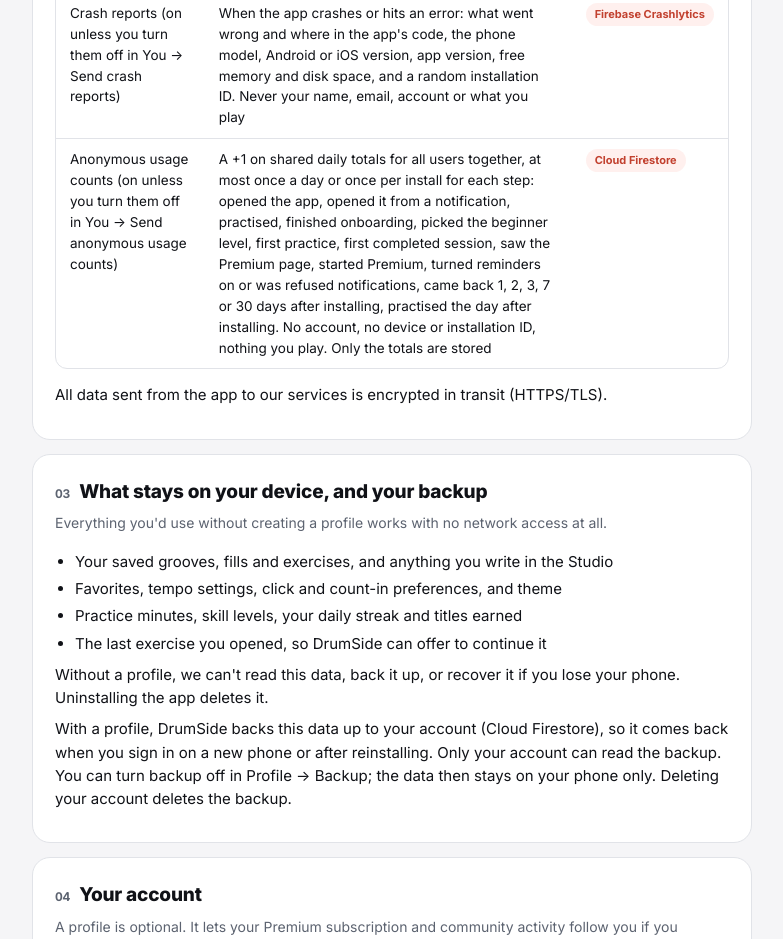
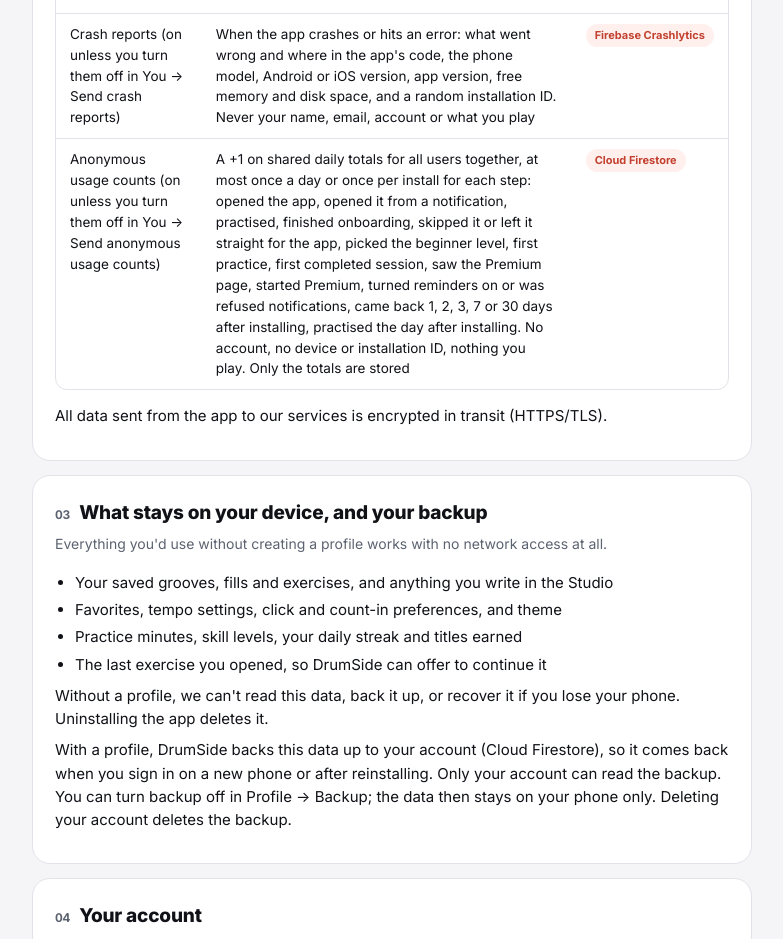
Before and after one commit to bastienoger/drumside, a plain HTML site: page privacy.html in a window 1280 px wide. Shown: the part 1794-2733 px from the top of the page, without its empty margins (248-1031 px from the left). Drawn offline with Linux system fonts and the light colour scheme.

Commit message:
List the onboarding exit counts in the privacy policy
Co-Authored-By: Claude Opus 5.5 <noreply@anthropic.com>
Claude-Session: https://claude.ai/code/session_01Hp63Y1npQTg85mmTQKW8Cm

```diff
--- a/privacy.html
+++ b/privacy.html
@@ -162,7 +162,7 @@
           <tr><td>DrumSide Premium</td><td>An app user ID, subscription status and purchase history. Never your card or payment details</td><td><span class="pill cloud">RevenueCat</span></td></tr>
           <tr><td>Practice reminders</td><td>Nothing sent anywhere. Reminders are scheduled locally by your phone</td><td><span class="pill local">device only</span></td></tr>
           <tr><td>Crash reports (on unless you turn them off in You → Send crash reports)</td><td>When the app crashes or hits an error: what went wrong and where in the app's code, the phone model, Android or iOS version, app version, free memory and disk space, and a random installation ID. Never your name, email, account or what you play</td><td><span class="pill cloud">Firebase Crashlytics</span></td></tr>
-          <tr><td>Anonymous usage counts (on unless you turn them off in You → Send anonymous usage counts)</td><td>A +1 on shared daily totals for all users together, at most once a day or once per install for each step: opened the app, opened it from a notification, practised, finished onboarding, picked the beginner level, first practice, first completed session, saw the Premium page, started Premium, turned reminders on or was refused notifications, came back 1, 2, 3, 7 or 30 days after installing, practised the day after installing. No account, no device or installation ID, nothing you play. Only the totals are stored</td><td><span class="pill cloud">Cloud Firestore</span></td></tr>
+          <tr><td>Anonymous usage counts (on unless you turn them off in You → Send anonymous usage counts)</td><td>A +1 on shared daily totals for all users together, at most once a day or once per install for each step: opened the app, opened it from a notification, practised, finished onboarding, skipped it or left it straight for the app, picked the beginner level, first practice, first completed session, saw the Premium page, started Premium, turned reminders on or was refused notifications, came back 1, 2, 3, 7 or 30 days after installing, practised the day after installing. No account, no device or installation ID, nothing you play. Only the totals are stored</td><td><span class="pill cloud">Cloud Firestore</span></td></tr>
         </tbody>
       </table>
     </div>
```
